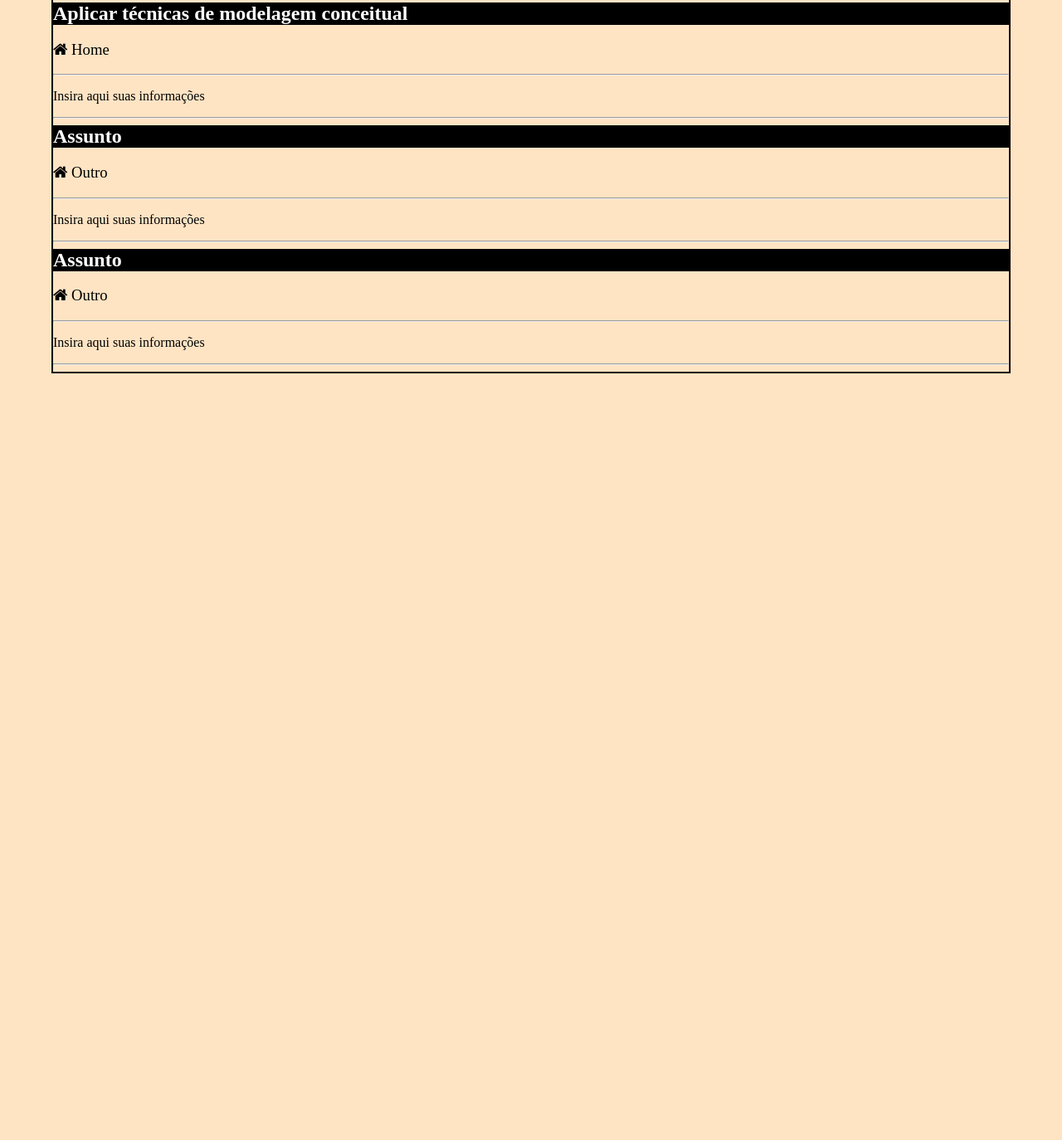
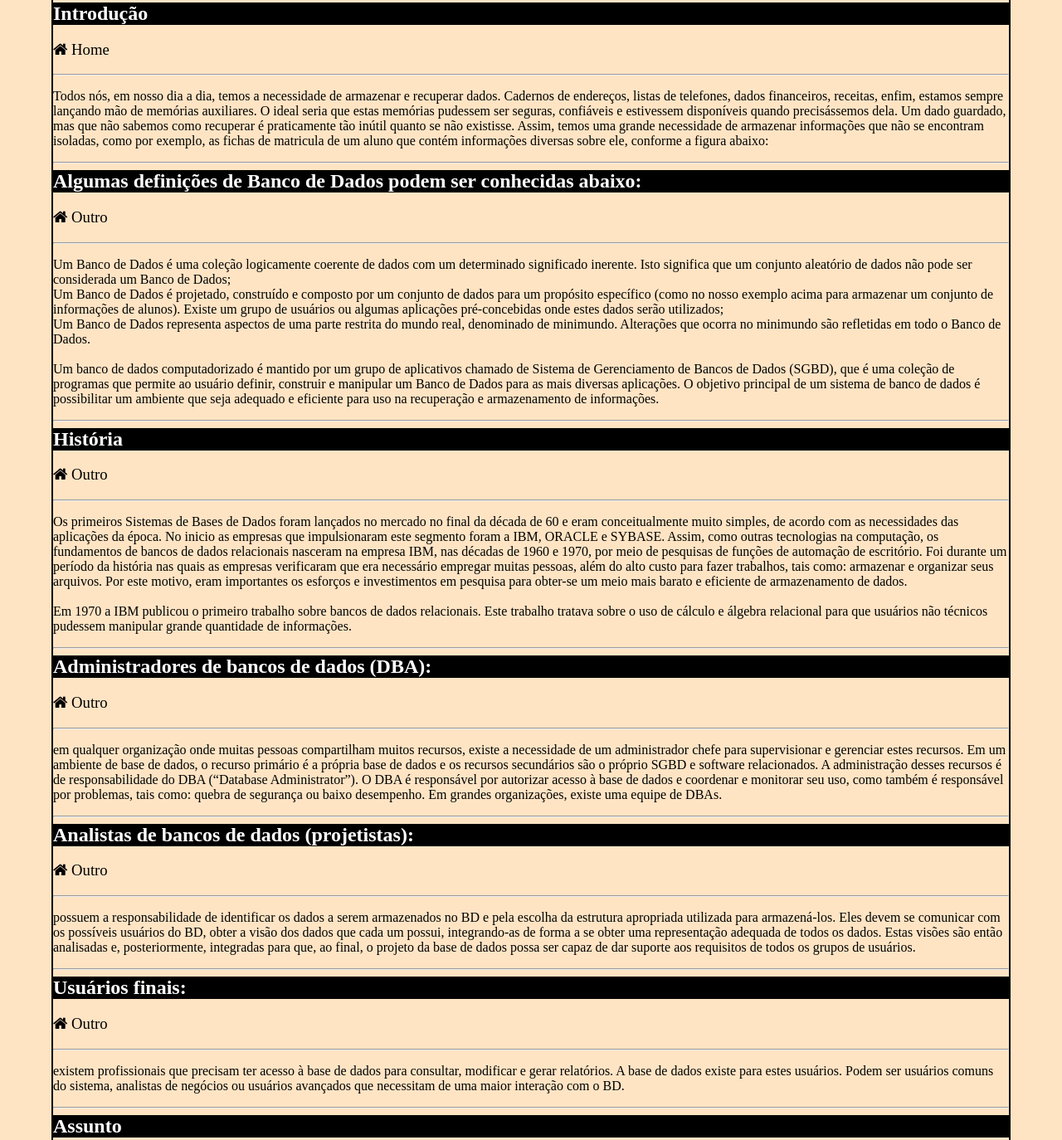
Before and after one commit to edilmatos/banco_dados, a plain HTML site: page index.html in a window 1280 px wide. Shown: the part 109-1483 px from the top of the page at 83% size. Before the commit the page ends 800 px from the top, so only its background shows below. Drawn offline with Linux system fonts and the light colour scheme.

Commit message:
ATUALIZAÇÃO
INFORMACOES

```diff
--- a/index.html
+++ b/index.html
@@ -27,10 +27,92 @@
 </head>
 <body>
     <h1>Estruturas de BD</h1>
-    <h2>Aplicar técnicas de modelagem conceitual</h2>
+    <h2>Introdução</h2>
     <h3><i class="fa fa-home"> Home</i></h3>
     <hr>
-    <P>Insira aqui suas informações</P>
+    <P>Todos nós, em nosso dia a dia, temos a necessidade de armazenar e recuperar dados. Cadernos de
+        endereços, listas de telefones, dados financeiros, receitas, enfim, estamos sempre lançando mão de
+        memórias auxiliares. O ideal seria que estas memórias pudessem ser seguras, confiáveis e estivessem
+        disponíveis quando precisássemos dela. Um dado guardado, mas que não sabemos como recuperar é
+        praticamente tão inútil quanto se não existisse. Assim, temos uma grande necessidade de armazenar
+        informações que não se encontram isoladas, como por exemplo, as fichas de matricula de um aluno que
+        contém informações diversas sobre ele, conforme a figura abaixo:</P>
+    <hr>
+
+
+    <h2>Algumas definições de Banco de Dados podem ser conhecidas abaixo: </h2>
+    <h3><i class="fa fa-home"> Outro</i></h3>
+    <hr>
+    <P>Um Banco de Dados é uma coleção logicamente coerente de dados com um determinado significado
+        inerente. Isto significa que um conjunto aleatório de dados não pode ser considerada um Banco de Dados;<br>
+
+        Um Banco de Dados é projetado, construído e composto por um conjunto de dados para um propósito
+        específico (como no nosso exemplo acima para armazenar um conjunto de informações de alunos). Existe
+        um grupo de usuários ou algumas aplicações pré-concebidas onde estes dados serão utilizados;<br>
+
+        Um Banco de Dados representa aspectos de uma parte restrita do mundo real, denominado de minimundo.
+        Alterações que ocorra no minimundo são refletidas em todo o Banco de Dados.<br><br>
+
+        Um banco de dados computadorizado é mantido por um grupo de aplicativos chamado de Sistema
+        de Gerenciamento de Bancos de Dados (SGBD), que é uma coleção de programas que permite ao
+        usuário definir, construir e manipular um Banco de Dados para as mais diversas aplicações. O
+        objetivo principal de um sistema de banco de dados é possibilitar um ambiente que seja adequado
+        e eficiente para uso na recuperação e armazenamento de informações.
+    </P>
+    <hr>
+
+
+    <h2>História </h2>
+    <h3><i class="fa fa-home"> Outro</i></h3>
+    <hr>
+    <P>Os primeiros Sistemas de Bases de Dados foram lançados no mercado no final da década de 60 e eram
+        conceitualmente muito simples, de acordo com as necessidades das aplicações da época. No inicio as
+        empresas que impulsionaram este segmento foram a IBM, ORACLE e SYBASE. Assim, como outras
+        tecnologias na computação, os fundamentos de bancos de dados relacionais nasceram na empresa IBM,
+        nas décadas de 1960 e 1970, por meio de pesquisas de funções de automação de escritório. Foi durante
+        um período da história nas quais as empresas verificaram que era necessário empregar muitas pessoas,
+        além do alto custo para fazer trabalhos, tais como: armazenar e organizar seus arquivos. Por este
+        motivo, eram importantes os esforços e investimentos em pesquisa para obter-se um meio mais barato
+        e eficiente de armazenamento de dados.<br><br>
+
+        Em 1970 a IBM publicou o primeiro trabalho sobre bancos de dados relacionais. Este trabalho tratava
+        sobre o uso de cálculo e álgebra relacional para que usuários não técnicos pudessem manipular grande
+        quantidade de informações.</P>
+    <hr>
+
+
+    <h2>Administradores de bancos de dados (DBA): </h2>
+    <h3><i class="fa fa-home"> Outro</i></h3>
+    <hr>
+    <P>em qualquer organização onde muitas pessoas
+        compartilham muitos recursos, existe a necessidade de um administrador chefe para supervisionar e
+        gerenciar estes recursos. Em um ambiente de base de dados, o recurso primário é a própria base de
+        dados e os recursos secundários são o próprio SGBD e software relacionados. A administração desses
+        recursos é de responsabilidade do DBA (“Database Administrator”). O DBA é responsável por autorizar
+        acesso à base de dados e coordenar e monitorar seu uso, como também é responsável por problemas,
+        tais como: quebra de segurança ou baixo desempenho. Em grandes organizações, existe uma equipe
+        de DBAs.</P>
+    <hr>
+
+
+    <h2>Analistas de bancos de dados (projetistas): </h2>
+    <h3><i class="fa fa-home"> Outro</i></h3>
+    <hr>
+    <P>possuem a responsabilidade de identificar os dados a serem
+        armazenados no BD e pela escolha da estrutura apropriada utilizada para armazená-los. Eles devem se
+        comunicar com os possíveis usuários do BD, obter a visão dos dados que cada um possui, integrando-as de
+        forma a se obter uma representação adequada de todos os dados. Estas visões são então analisadas e,
+        posteriormente, integradas para que, ao final, o projeto da base de dados possa ser capaz de dar suporte
+        aos requisitos de todos os grupos de usuários.</P>
+    <hr>
+
+
+    <h2>Usuários finais: </h2>
+    <h3><i class="fa fa-home"> Outro</i></h3>
+    <hr>
+    <P>existem profissionais que precisam ter acesso à base de dados para consultar, modificar e
+        gerar relatórios. A base de dados existe para estes usuários. Podem ser usuários comuns do sistema,
+        analistas de negócios ou usuários avançados que necessitam de uma maior interação com o BD.</P>
     <hr>
 
 
```
